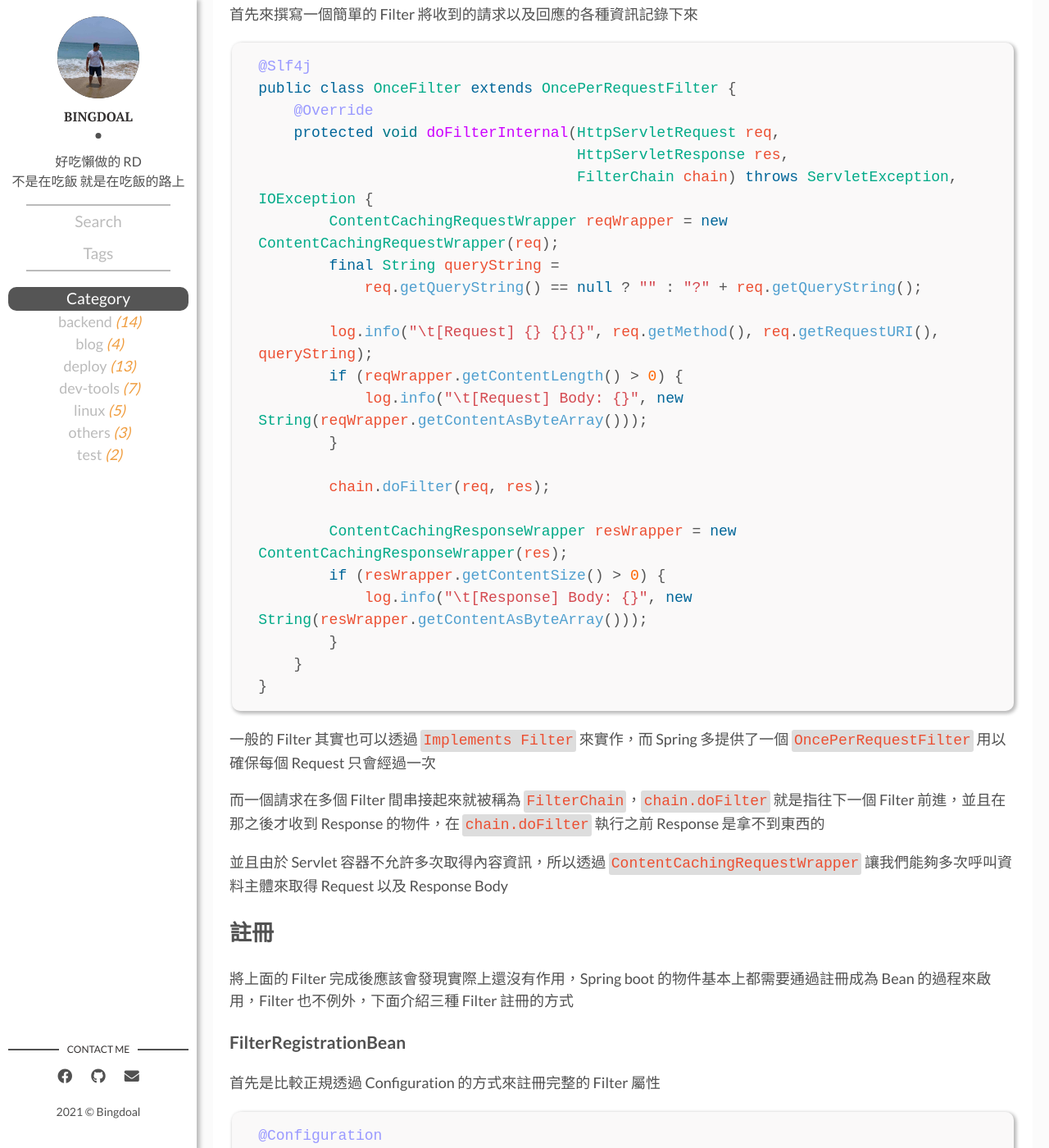
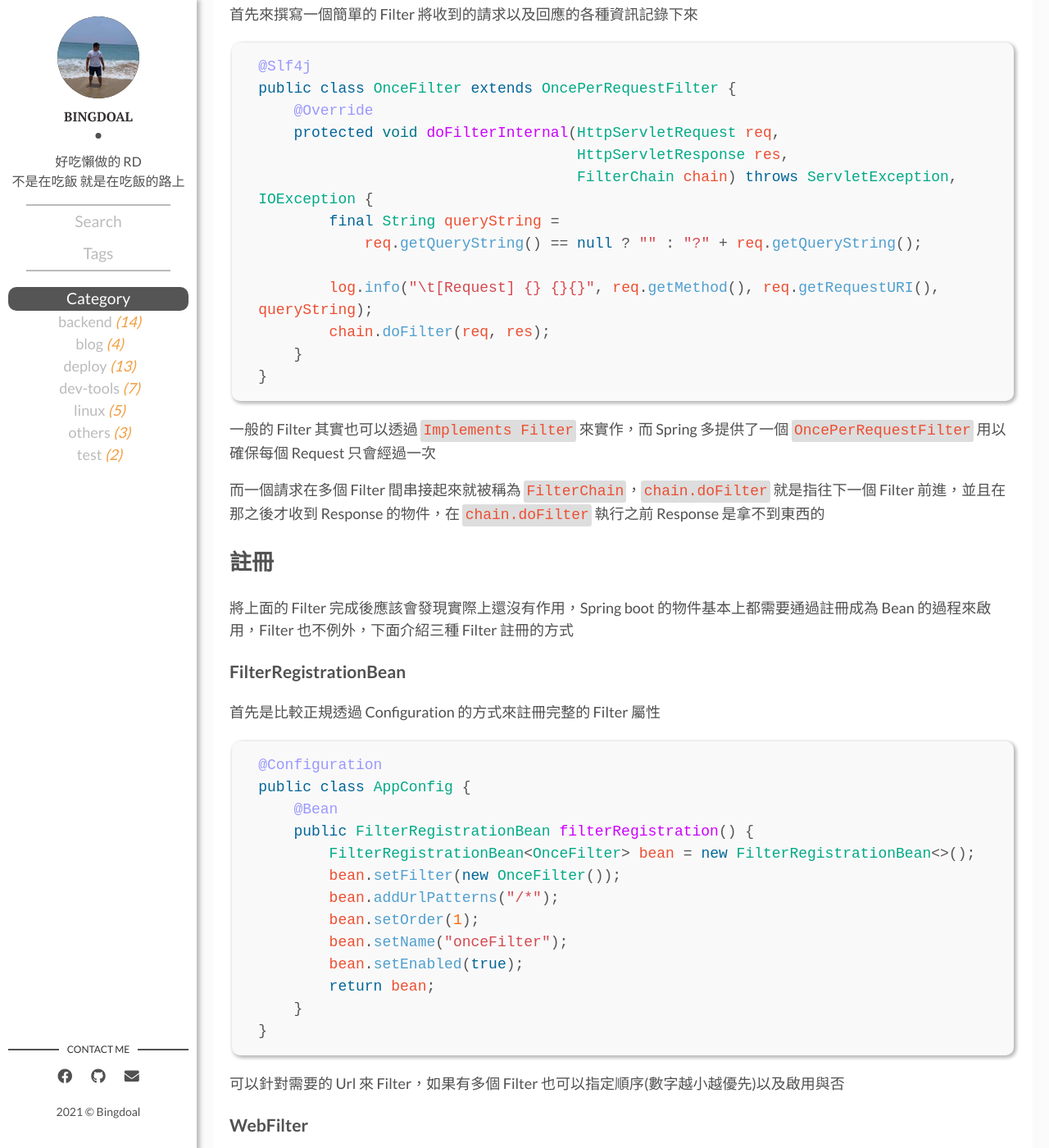
Before and after one commit to Bingdoal/bingdoal.github.io, a Jekyll site: the page built from _posts/2021/2021-11-22-spring-boot-request-middleware-filter.md, in a window 1280 px wide and 1400 px high, scrolled down 787 px. Shown: the whole window at 82% size. Built offline with Jekyll 4.4.1, drawn with Linux system fonts in a browser that asks for light colours; comment, search, counter and statistics services are not loaded.

Commit message:
remove wrong code.

````diff
--- a/_posts/2021/2021-11-22-spring-boot-request-middleware-filter.md
+++ b/_posts/2021/2021-11-22-spring-boot-request-middleware-filter.md
@@ -22,21 +22,11 @@ public class OnceFilter extends OncePerRequestFilter {
     protected void doFilterInternal(HttpServletRequest req,
                                     HttpServletResponse res,
                                     FilterChain chain) throws ServletException, IOException {
-        ContentCachingRequestWrapper reqWrapper = new ContentCachingRequestWrapper(req);
         final String queryString =
             req.getQueryString() == null ? "" : "?" + req.getQueryString();
 
         log.info("\t[Request] {} {}{}", req.getMethod(), req.getRequestURI(), queryString);
-        if (reqWrapper.getContentLength() > 0) {
-            log.info("\t[Request] Body: {}", new String(reqWrapper.getContentAsByteArray()));
-        }
-
         chain.doFilter(req, res);
-
-        ContentCachingResponseWrapper resWrapper = new ContentCachingResponseWrapper(res);
-        if (resWrapper.getContentSize() > 0) {
-            log.info("\t[Response] Body: {}", new String(resWrapper.getContentAsByteArray()));
-        }
     }
 }
 ```
@@ -44,8 +34,6 @@ public class OnceFilter extends OncePerRequestFilter {
 一般的 Filter 其實也可以透過 `Implements Filter` 來實作，而 Spring 多提供了一個 `OncePerRequestFilter` 用以確保每個 Request 只會經過一次
 
 而一個請求在多個 Filter 間串接起來就被稱為 `FilterChain`，`chain.doFilter` 就是指往下一個 Filter 前進，並且在那之後才收到 Response 的物件，在 `chain.doFilter` 執行之前 Response 是拿不到東西的
-
-並且由於 Servlet 容器不允許多次取得內容資訊，所以透過 `ContentCachingRequestWrapper` 讓我們能夠多次呼叫資料主體來取得 Request 以及 Response Body
 
 ## 註冊
 將上面的 Filter 完成後應該會發現實際上還沒有作用，Spring boot 的物件基本上都需要通過註冊成為 Bean 的過程來啟用，Filter 也不例外，下面介紹三種 Filter 註冊的方式
````
